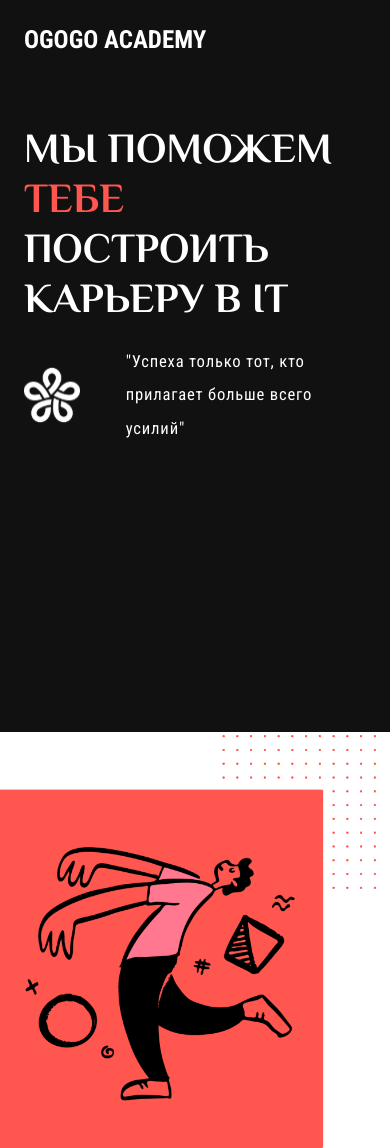
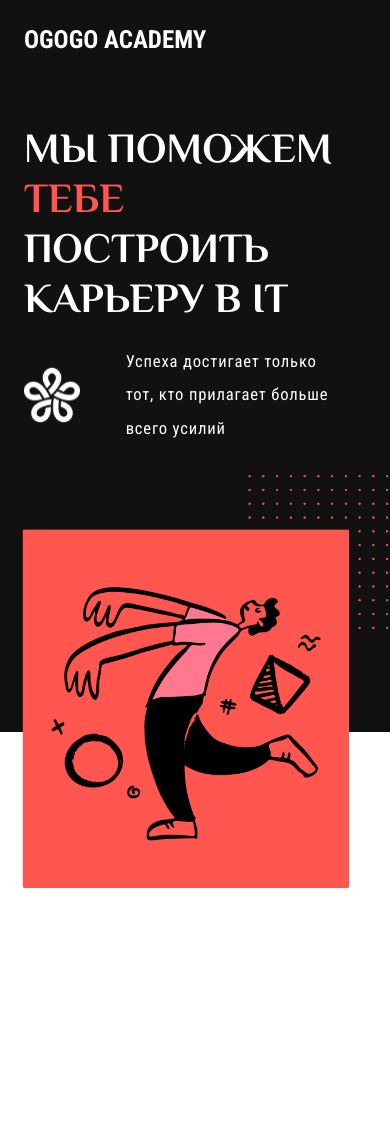
Before and after one commit to Yuzeyzer/ReactJS__Academy--Ogogo, a React (Create React App) app: page / in a window 390 px wide. After the commit the page ends 888 px from the top, so only its background shows below. Built offline with nearby package versions, Linux system fonts and the light colour scheme.

Commit message:
changed text, fixed bug with mobile version og hero-section-bg-image

```diff
--- a/src/landing/scss/mobile/hero/_hero.scss
+++ b/src/landing/scss/mobile/hero/_hero.scss
@@ -21,8 +21,8 @@
 	&__bgImage {
 		@media screen and (max-width: 1024px) {
 			top: auto;
-			left: vmin(-35);
-			bottom: vmin(-400);
+			left: vmin(-10);
+			bottom: vmin(-150);
 			max-width: vmin(397);
 		}
 	}
--- a/src/landing/sections/hero/index.jsx
+++ b/src/landing/sections/hero/index.jsx
@@ -9,7 +9,7 @@ function Hero() {
           <h1 className='hero__title'>МЫ ПОМОЖЕМ <span className='red'>ТЕБЕ</span> ПОСТРОИТЬ КАРЬЕРУ В IT</h1>
           <div className='hero__row row'>
             <img src={symbol} alt='' />
-            <blockquote className='hero__blockquote'>"Успеха только тот, кто прилагает больше всего усилий"</blockquote>
+            <blockquote className='hero__blockquote'>Успеха достигает только тот, кто прилагает больше всего усилий</blockquote>
           </div>
           <img className='hero__bgImage' src={heroImage} alt='' />
         </div>
```
